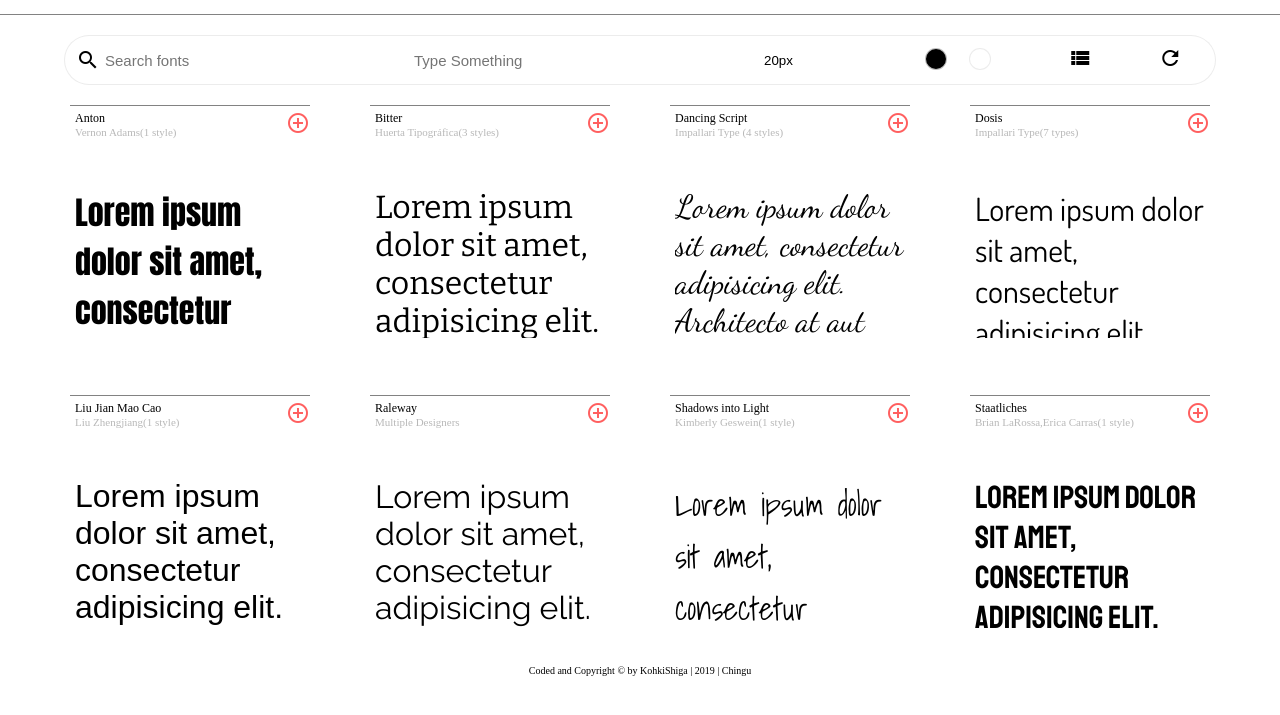
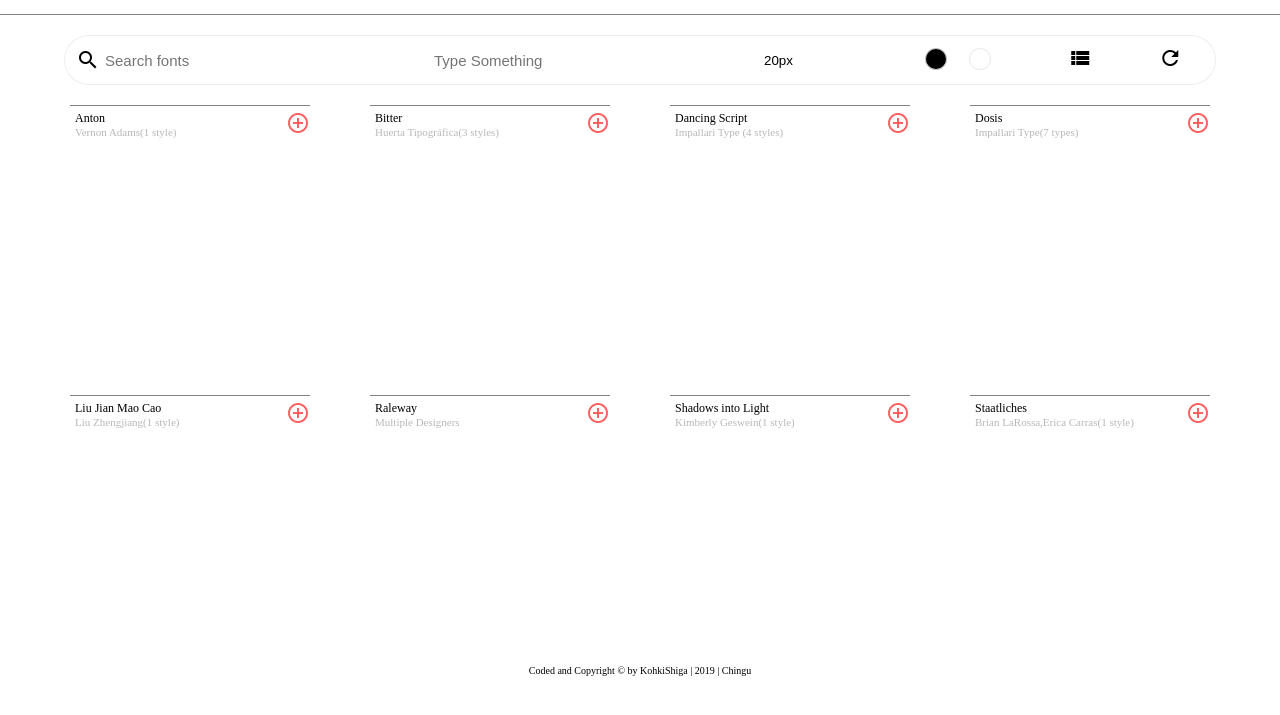
Before and after one commit to Saggitarie/Google-Fonts-App, a website: page index.html in a window 1280 px wide. Both pictures are taken after a click on the element "refresh". Shown: the part 55-770 px from the top of the page. Drawn offline with nearby package versions, Linux system fonts and the light colour scheme; a web font is replaced by a local one.

Commit message:
Implement function for reset button. #20
・When the reset button is clicked, all the text inside 'Type something' input and sample text in all the font cards are replaced with an empty string.

```diff
--- a/js/app.js
+++ b/js/app.js
@@ -1,17 +1,28 @@
 //Define variables to control input values.
-var inputValue;
+var inputValue, resetButton;
 
 
 // Event Listener for 'Type Something' Input Element
 inputValue = document.querySelector('.major-navigation__text-input');
+resetButton = document.querySelector('.major-navigation__reset');
 
 inputValue.addEventListener('input', function() {
   var customTextByUser = inputValue.value;
 
   var sampleTexts = document.getElementsByClassName('card__sample-text');
-  console.log(sampleTexts);
 
   for(var sampleText of sampleTexts) {
     sampleText.textContent = customTextByUser;
   }
 });
+
+//Reset Button
+resetButton.addEventListener('click', function() {
+  inputValue.value = '';
+
+  var sampleTexts = document.getElementsByClassName('card__sample-text');
+
+  for(var sampleText of sampleTexts) {
+    sampleText.textContent = '';
+  }
+});
--- a/sass/layout/_navigation.scss
+++ b/sass/layout/_navigation.scss
@@ -94,6 +94,8 @@
       height: 100%;
       font-size: 1.5rem;
 
+      padding: 0 2rem;
+
       border:none;
       border-top: 1px solid $color-primary-light;
       border-bottom: 1px solid $color-primary-light;
```
Also changed, not shown: css/style.css.
